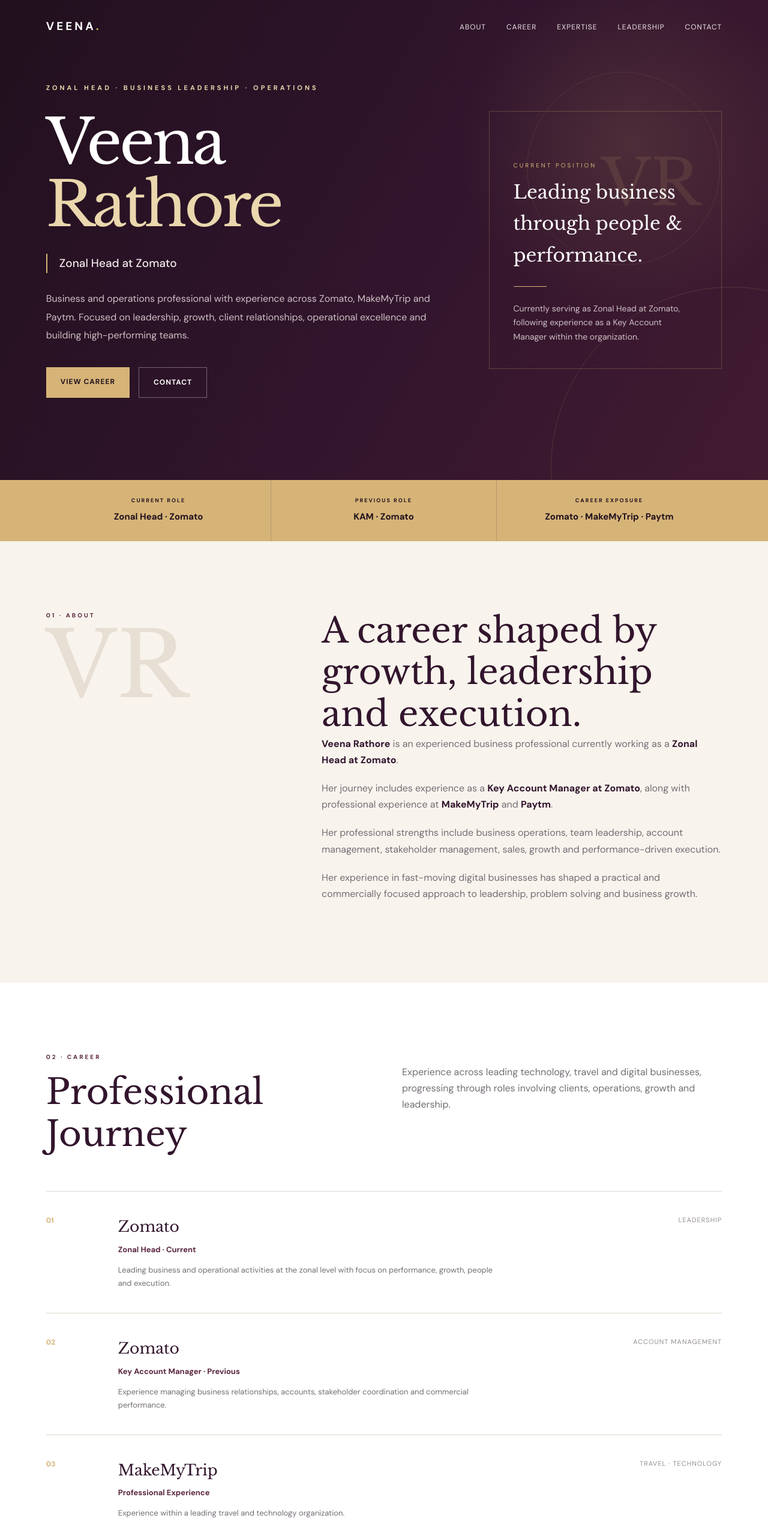
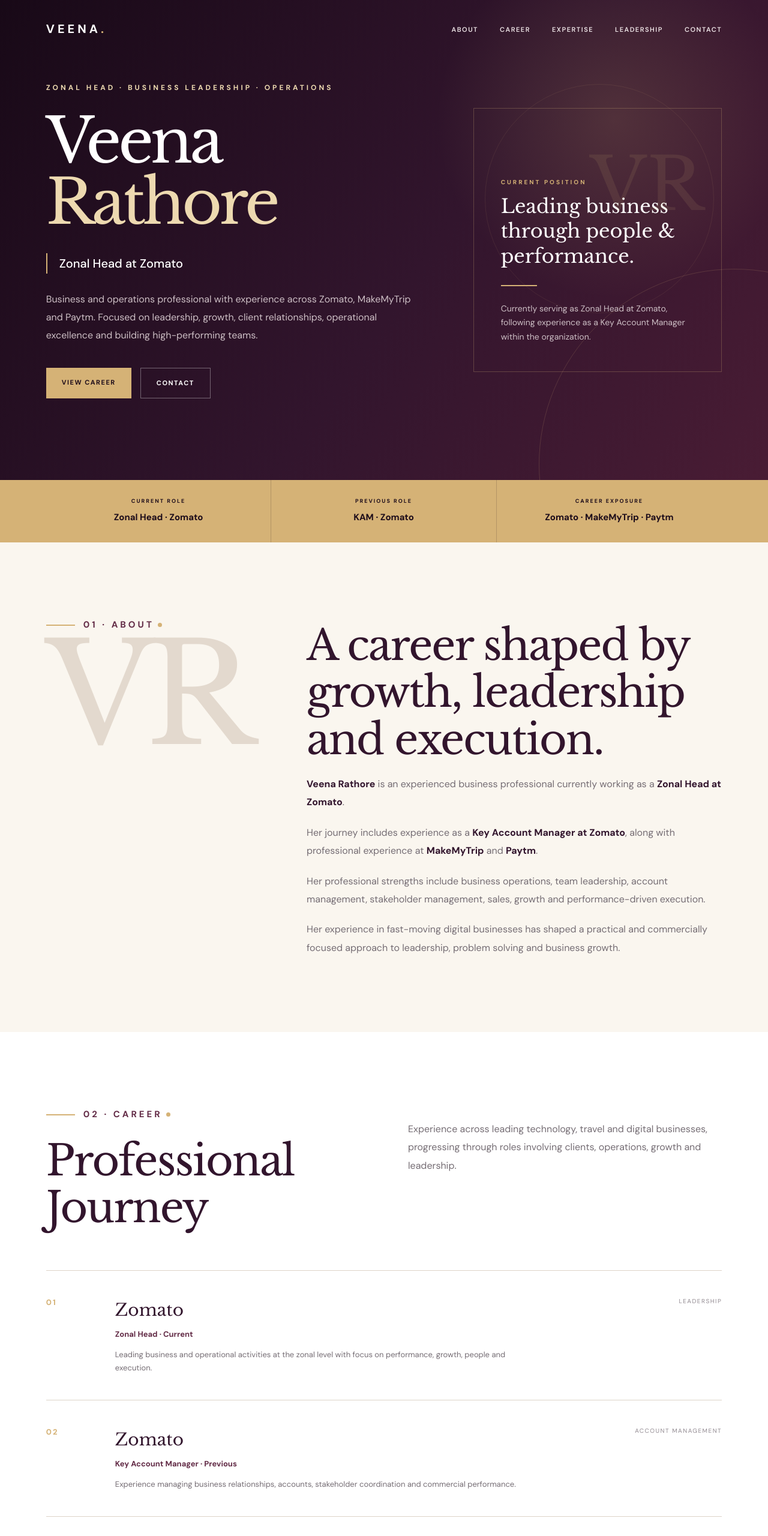
Before and after one commit to Bellabennat/Basma-Al--balaawi-, a plain HTML site: page index.html in a window 1280 px wide. Shown: the top 2560 px of the page at 60% size. Drawn offline with nearby package versions, Linux system fonts and the light colour scheme.

Commit message:
Update index.html

```diff
--- a/index.html
+++ b/index.html
@@ -6,22 +6,24 @@
 
 <title>Veena Rathore | Zonal Head</title>
 
-<meta name="description" content="Veena Rathore — Zonal Head, business leader and operations professional with experience across Zomato, MakeMyTrip and Paytm.">
+<meta name="description" content="Veena Rathore — Zonal Head and business leader with professional experience across Zomato, MakeMyTrip and Paytm.">
 
 <style>
+
 @import url('https://fonts.googleapis.com/css2?family=DM+Sans:wght@400;500;600;700&family=Libre+Baskerville:wght@400;700&display=swap');
 
 :root{
     --plum:#32152d;
-    --plum-dark:#21101e;
-    --wine:#5a263f;
-    --champagne:#d6b477;
-    --champagne-light:#ead7ad;
-    --ivory:#f8f4ed;
+    --plum-dark:#1d0c1a;
+    --wine:#632c47;
+    --champagne:#d5b276;
+    --champagne-light:#edd9b0;
+    --ivory:#faf6ef;
+    --cream:#f0e7db;
     --white:#ffffff;
-    --ink:#27232a;
-    --muted:#746d75;
-    --line:#ded7ce;
+    --text:#29242a;
+    --muted:#756d74;
+    --line:#ddd3c8;
 }
 
 *{
@@ -37,7 +39,7 @@
 body{
     font-family:'DM Sans',sans-serif;
     background:var(--ivory);
-    color:var(--ink);
+    color:var(--text);
     line-height:1.7;
 }
 
@@ -48,32 +50,32 @@
 
 .container{
     width:88%;
-    max-width:1240px;
+    max-width:1280px;
     margin:auto;
 }
 
-/* NAV */
+/* ================= NAVBAR ================= */
 
 .navbar{
     position:absolute;
     top:0;
     left:0;
     width:100%;
-    z-index:20;
+    z-index:50;
 }
 
 .nav{
-    height:88px;
+    height:95px;
     display:flex;
+    align-items:center;
     justify-content:space-between;
-    align-items:center;
 }
 
 .logo{
     color:white;
-    font-size:19px;
+    font-size:20px;
     font-weight:700;
-    letter-spacing:4px;
+    letter-spacing:5px;
 }
 
 .logo span{
@@ -82,15 +84,16 @@
 
 .nav-links{
     display:flex;
-    gap:34px;
+    gap:36px;
     list-style:none;
 }
 
 .nav-links a{
-    color:#eee4e7;
-    font-size:12px;
-    letter-spacing:1px;
+    color:#eee5e7;
+    font-size:11px;
+    font-weight:600;
     text-transform:uppercase;
+    letter-spacing:1.5px;
     transition:.3s;
 }
 
@@ -98,45 +101,45 @@
     color:var(--champagne-light);
 }
 
-/* HERO */
+/* ================= HERO ================= */
 
 .hero{
     min-height:100vh;
-    background:
-        radial-gradient(circle at 82% 30%, rgba(214,180,119,.14), transparent 24%),
-        linear-gradient(120deg,var(--plum-dark),var(--plum) 55%,#421b31);
-    color:white;
+    display:flex;
+    align-items:center;
     position:relative;
     overflow:hidden;
-    display:flex;
-    align-items:center;
+    background:
+        radial-gradient(circle at 80% 25%,rgba(213,178,118,.17),transparent 25%),
+        linear-gradient(125deg,#180917,#32152d 55%,#491c34);
+    color:white;
 }
 
 .hero::before{
     content:"";
     position:absolute;
-    width:600px;
-    height:600px;
-    border:1px solid rgba(214,180,119,.16);
+    width:650px;
+    height:650px;
+    border:1px solid rgba(213,178,118,.18);
     border-radius:50%;
-    right:-240px;
-    bottom:-280px;
+    right:-270px;
+    bottom:-300px;
 }
 
 .hero::after{
     content:"";
     position:absolute;
-    width:320px;
-    height:320px;
-    border:1px solid rgba(214,180,119,.12);
+    width:380px;
+    height:380px;
+    border:1px solid rgba(213,178,118,.10);
     border-radius:50%;
-    right:80px;
-    top:120px;
+    right:90px;
+    top:140px;
 }
 
 .hero-grid{
     display:grid;
-    grid-template-columns:1.25fr .75fr;
+    grid-template-columns:1.2fr .8fr;
     gap:90px;
     align-items:center;
     position:relative;
@@ -145,19 +148,19 @@
 
 .hero-kicker{
     color:var(--champagne-light);
+    font-size:12px;
+    font-weight:700;
+    letter-spacing:4px;
     text-transform:uppercase;
-    letter-spacing:4px;
-    font-size:11px;
-    font-weight:700;
-    margin-bottom:30px;
+    margin-bottom:28px;
 }
 
 .hero h1{
     font-family:'Libre Baskerville',serif;
-    font-size:clamp(54px,8vw,104px);
-    line-height:1.02;
+    font-size:clamp(58px,8vw,108px);
     font-weight:400;
-    letter-spacing:-4px;
+    line-height:1;
+    letter-spacing:-5px;
 }
 
 .hero h1 span{
@@ -166,17 +169,16 @@
 }
 
 .hero-role{
-    margin-top:28px;
+    margin-top:32px;
+    border-left:2px solid var(--champagne);
     padding-left:20px;
-    border-left:2px solid var(--champagne);
-    color:#f0e8e9;
-    font-size:19px;
+    font-size:20px;
     font-weight:500;
 }
 
 .hero-copy{
+    max-width:690px;
     margin-top:28px;
-    max-width:680px;
     color:#cdbfc5;
     font-size:16px;
     line-height:1.9;
@@ -190,11 +192,11 @@
 
 .btn{
     display:inline-block;
-    padding:14px 24px;
-    font-size:12px;
+    padding:15px 26px;
+    font-size:11px;
     font-weight:700;
-    letter-spacing:1px;
     text-transform:uppercase;
+    letter-spacing:1.5px;
     transition:.3s;
 }
 
@@ -205,11 +207,12 @@
 
 .btn-primary:hover{
     background:var(--champagne-light);
+    transform:translateY(-2px);
 }
 
 .btn-secondary{
+    color:white;
     border:1px solid rgba(255,255,255,.35);
-    color:white;
 }
 
 .btn-secondary:hover{
@@ -217,12 +220,12 @@
     color:var(--champagne-light);
 }
 
-/* HERO SIDE */
+/* HERO CARD */
 
-.hero-side{
-    min-height:430px;
-    border:1px solid rgba(214,180,119,.25);
-    padding:40px;
+.hero-card{
+    min-height:440px;
+    border:1px solid rgba(213,178,118,.28);
+    padding:45px;
     display:flex;
     flex-direction:column;
     justify-content:flex-end;
@@ -231,41 +234,42 @@
 
 .monogram{
     position:absolute;
-    top:30px;
-    right:35px;
+    top:25px;
+    right:30px;
     font-family:'Libre Baskerville',serif;
-    font-size:105px;
-    color:rgba(214,180,119,.12);
+    font-size:120px;
+    color:rgba(213,178,118,.11);
 }
 
-.side-label{
+.card-label{
     color:var(--champagne);
     font-size:10px;
+    font-weight:700;
     letter-spacing:3px;
     text-transform:uppercase;
-    margin-bottom:10px;
 }
 
-.hero-side h3{
+.hero-card h3{
+    margin-top:12px;
     font-family:'Libre Baskerville',serif;
-    font-size:31px;
+    font-size:32px;
+    line-height:1.3;
     font-weight:400;
-    margin-bottom:18px;
 }
 
-.hero-side p{
+.card-line{
+    width:60px;
+    height:2px;
+    background:var(--champagne);
+    margin:26px 0;
+}
+
+.hero-card p{
     color:#cdbfc5;
     font-size:14px;
 }
 
-.side-line{
-    width:55px;
-    height:1px;
-    background:var(--champagne);
-    margin:25px 0;
-}
-
-/* STAT BAR */
+/* ================= STATS ================= */
 
 .stats{
     background:var(--champagne);
@@ -278,21 +282,21 @@
 }
 
 .stat{
-    padding:27px;
+    padding:28px;
     text-align:center;
-    border-right:1px solid rgba(50,21,45,.18);
+    border-right:1px solid rgba(30,12,26,.18);
 }
 
 .stat:last-child{
-    border:none;
+    border-right:none;
 }
 
 .stat small{
     display:block;
     font-size:9px;
+    font-weight:800;
     text-transform:uppercase;
     letter-spacing:2px;
-    font-weight:700;
     margin-bottom:5px;
 }
 
@@ -300,37 +304,58 @@
     font-size:15px;
 }
 
-/* GENERAL SECTIONS */
+/* ================= SECTIONS ================= */
 
 section{
-    padding:115px 0;
+    padding:125px 0;
 }
 
 .section-kicker{
     color:var(--wine);
-    font-size:10px;
+    display:flex;
+    align-items:center;
+    gap:14px;
+    font-size:15px;
     font-weight:800;
     text-transform:uppercase;
-    letter-spacing:3px;
-    margin-bottom:16px;
+    letter-spacing:4px;
+    margin-bottom:25px;
+}
+
+.section-kicker::before{
+    content:"";
+    width:48px;
+    height:2px;
+    background:var(--champagne);
+}
+
+.section-kicker::after{
+    content:"";
+    width:7px;
+    height:7px;
+    border-radius:50%;
+    background:var(--champagne);
+    margin-left:-8px;
 }
 
 .section-title{
     font-family:'Libre Baskerville',serif;
-    font-size:clamp(36px,5vw,58px);
-    line-height:1.2;
+    font-size:clamp(43px,5.5vw,70px);
     font-weight:400;
+    line-height:1.12;
+    letter-spacing:-2px;
     color:var(--plum);
 }
 
 .section-intro{
     color:var(--muted);
     max-width:680px;
-    margin-top:20px;
+    margin-top:22px;
     font-size:16px;
+    line-height:1.9;
 }
 
-/* ABOUT */
+/* ================= ABOUT ================= */
 
 .about{
     background:var(--ivory);
@@ -338,38 +363,46 @@
 
 .about-grid{
     display:grid;
-    grid-template-columns:.7fr 1.3fr;
+    grid-template-columns:.65fr 1.35fr;
     gap:100px;
+    align-items:start;
 }
 
 .about-mark{
     font-family:'Libre Baskerville',serif;
-    font-size:150px;
-    color:#e7ded4;
-    line-height:.8;
+    font-size:clamp(160px,18vw,245px);
+    line-height:.7;
+    letter-spacing:-14px;
+    color:#e3d9ce;
+    margin-top:25px;
+}
+
+.about-content{
+    padding-top:8px;
 }
 
 .about-content p{
     color:var(--muted);
-    margin-bottom:20px;
     font-size:16px;
+    margin-top:20px;
+    line-height:1.9;
 }
 
 .about-content strong{
     color:var(--plum);
 }
 
-/* CAREER */
+/* ================= CAREER ================= */
 
 .career{
     background:white;
 }
 
-.career-header{
+.career-top{
     display:grid;
     grid-template-columns:1fr 1fr;
-    gap:60px;
-    margin-bottom:60px;
+    gap:80px;
+    margin-bottom:65px;
 }
 
 .career-list{
@@ -378,28 +411,29 @@
 
 .career-item{
     display:grid;
-    grid-template-columns:90px 1fr 180px;
+    grid-template-columns:85px 1fr 190px;
     gap:30px;
-    padding:38px 0;
+    padding:42px 0;
     border-bottom:1px solid var(--line);
     transition:.3s;
 }
 
 .career-item:hover{
-    padding-left:15px;
     background:#fffdf9;
+    padding-left:18px;
 }
 
-.career-num{
+.career-number{
     color:var(--champagne);
-    font-size:12px;
+    font-size:13px;
     font-weight:800;
+    letter-spacing:2px;
 }
 
 .career-company{
+    font-family:'Libre Baskerville',serif;
     color:var(--plum);
-    font-family:'Libre Baskerville',serif;
-    font-size:25px;
+    font-size:28px;
 }
 
 .career-role{
@@ -412,19 +446,19 @@
 .career-description{
     color:var(--muted);
     font-size:13px;
+    max-width:680px;
     margin-top:12px;
-    max-width:650px;
 }
 
 .career-type{
     text-align:right;
-    color:#958d91;
-    font-size:11px;
+    color:#918990;
+    font-size:10px;
     text-transform:uppercase;
-    letter-spacing:1px;
+    letter-spacing:1.5px;
 }
 
-/* EXPERTISE */
+/* ================= EXPERTISE ================= */
 
 .expertise{
     background:var(--plum-dark);
@@ -444,17 +478,17 @@
 }
 
 .expertise-grid{
-    margin-top:60px;
     display:grid;
     grid-template-columns:repeat(2,1fr);
+    margin-top:65px;
     gap:1px;
     background:rgba(255,255,255,.12);
 }
 
 .expertise-item{
     background:var(--plum-dark);
-    padding:38px;
-    min-height:220px;
+    padding:42px;
+    min-height:230px;
     transition:.3s;
 }
 
@@ -465,40 +499,40 @@
 .expertise-number{
     color:var(--champagne);
     font-size:11px;
+    font-weight:800;
     letter-spacing:2px;
-    font-weight:800;
     margin-bottom:40px;
 }
 
 .expertise-item h3{
     font-family:'Libre Baskerville',serif;
-    font-size:23px;
+    font-size:24px;
     font-weight:400;
-    margin-bottom:10px;
+    margin-bottom:12px;
 }
 
 .expertise-item p{
-    color:#c6b8bf;
+    color:#c5b7be;
     font-size:14px;
 }
 
-/* LEADERSHIP */
+/* ================= LEADERSHIP ================= */
 
 .leadership{
-    background:#eee7de;
+    background:var(--cream);
 }
 
 .leadership-grid{
     display:grid;
     grid-template-columns:repeat(4,1fr);
-    margin-top:55px;
-    border-top:1px solid #d1c7bc;
-    border-bottom:1px solid #d1c7bc;
+    margin-top:65px;
+    border-top:1px solid #d1c5b9;
+    border-bottom:1px solid #d1c5b9;
 }
 
 .leadership-item{
-    padding:38px 25px;
-    border-right:1px solid #d1c7bc;
+    padding:42px 27px;
+    border-right:1px solid #d1c5b9;
 }
 
 .leadership-item:last-child{
@@ -506,10 +540,10 @@
 }
 
 .leadership-item h3{
+    font-family:'Libre Baskerville',serif;
     color:var(--plum);
-    font-family:'Libre Baskerville',serif;
-    font-size:19px;
-    margin-bottom:12px;
+    font-size:20px;
+    margin-bottom:14px;
 }
 
 .leadership-item p{
@@ -517,7 +551,7 @@
     font-size:13px;
 }
 
-/* CONTACT */
+/* ================= CONTACT ================= */
 
 .contact{
     background:white;
@@ -526,7 +560,7 @@
 .contact-grid{
     display:grid;
     grid-template-columns:1fr 1fr;
-    gap:90px;
+    gap:100px;
     align-items:center;
 }
 
@@ -542,10 +576,10 @@
 .contact-item small{
     display:block;
     color:var(--wine);
+    font-size:9px;
+    font-weight:800;
     text-transform:uppercase;
     letter-spacing:2px;
-    font-size:9px;
-    font-weight:800;
     margin-bottom:5px;
 }
 
@@ -558,7 +592,7 @@
 .contact-card{
     background:var(--plum);
     color:white;
-    padding:60px;
+    padding:65px;
     position:relative;
     overflow:hidden;
 }
@@ -566,33 +600,34 @@
 .contact-card::after{
     content:"";
     position:absolute;
-    width:250px;
-    height:250px;
-    border:1px solid rgba(214,180,119,.2);
+    width:280px;
+    height:280px;
+    border:1px solid rgba(213,178,118,.2);
     border-radius:50%;
-    right:-120px;
-    bottom:-120px;
+    right:-140px;
+    bottom:-140px;
 }
 
 .contact-card h3{
-    font-family:'Libre Baskerville',serif;
-    font-size:35px;
-    font-weight:400;
     position:relative;
     z-index:2;
+    font-family:'Libre Baskerville',serif;
+    font-size:38px;
+    line-height:1.3;
+    font-weight:400;
 }
 
 .contact-card p{
-    color:#cdbfc5;
-    margin:20px 0 30px;
     position:relative;
     z-index:2;
+    color:#cdbfc5;
+    margin:22px 0 32px;
 }
 
-/* FOOTER */
+/* ================= FOOTER ================= */
 
 footer{
-    background:#170b15;
+    background:#160a14;
     color:#9f9198;
     padding:30px 0;
     font-size:12px;
@@ -607,7 +642,7 @@
     color:white;
 }
 
-/* RESPONSIVE */
+/* ================= RESPONSIVE ================= */
 
 @media(max-width:900px){
 
@@ -616,19 +651,19 @@
     }
 
     .hero{
-        padding:140px 0 90px;
+        padding:145px 0 90px;
     }
 
     .hero-grid,
     .about-grid,
-    .career-header,
+    .career-top,
     .contact-grid{
         grid-template-columns:1fr;
-        gap:50px;
+        gap:55px;
     }
 
-    .hero-side{
-        min-height:300px;
+    .hero-card{
+        min-height:320px;
     }
 
     .career-item{
@@ -646,6 +681,7 @@
     .leadership-grid{
         grid-template-columns:1fr 1fr;
     }
+
 }
 
 @media(max-width:600px){
@@ -655,11 +691,17 @@
     }
 
     section{
-        padding:80px 0;
+        padding:85px 0;
     }
 
     .hero h1{
-        font-size:55px;
+        font-size:56px;
+        letter-spacing:-3px;
+    }
+
+    .hero-kicker{
+        font-size:10px;
+        letter-spacing:2.5px;
     }
 
     .hero-buttons{
@@ -673,15 +715,24 @@
 
     .stat{
         border-right:none;
-        border-bottom:1px solid rgba(50,21,45,.18);
+        border-bottom:1px solid rgba(30,12,26,.18);
     }
 
     .stat:last-child{
         border-bottom:none;
     }
 
+    .section-kicker{
+        font-size:12px;
+        letter-spacing:3px;
+    }
+
+    .section-title{
+        font-size:42px;
+    }
+
     .about-mark{
-        font-size:90px;
+        font-size:125px;
     }
 
     .leadership-grid{
@@ -690,7 +741,7 @@
 
     .leadership-item{
         border-right:none;
-        border-bottom:1px solid #d1c7bc;
+        border-bottom:1px solid #d1c5b9;
     }
 
     .leadership-item:last-child{
@@ -698,13 +749,23 @@
     }
 
     .contact-card{
-        padding:35px;
+        padding:38px;
+    }
+
+    .contact-card h3{
+        font-size:30px;
     }
 
     .footer-inner{
         display:block;
     }
+
+    .footer-inner div + div{
+        margin-top:8px;
     }
+
+}
+
 </style>
 </head>
 
@@ -713,6 +774,7 @@
 <!-- NAVIGATION -->
 
 <nav class="navbar">
+
 <div class="container nav">
 
 <a href="#home" class="logo">
@@ -728,6 +790,7 @@
 </ul>
 
 </div>
+
 </nav>
 
 
@@ -760,6 +823,7 @@
 </p>
 
 <div class="hero-buttons">
+
 <a href="#career" class="btn btn-primary">
 View Career
 </a>
@@ -767,12 +831,13 @@
 <a href="#contact" class="btn btn-secondary">
 Contact
 </a>
+
 </div>
 
 </div>
 
 
-        <div class="hero-side">
+<div class="hero-card">
 
 <div class="monogram">
 VR
@@ -780,21 +845,20 @@
 
 <div>
 
-                <div class="side-label">
+<div class="card-label">
 Current Position
 </div>
 
 <h3>
-                    Leading business<br>
-                    through people & performance.
+Leading business through
+people & performance.
 </h3>
 
-                <div class="side-line"></div>
+<div class="card-line"></div>
 
 <p>
 Currently serving as Zonal Head at Zomato, following
-                    experience as a Key Account Manager within the
-                    organization.
+experience as a Key Account Manager within the organization.
 </p>
 
 </div>
@@ -854,13 +918,14 @@
 <div class="about-content">
 
 <h2 class="section-title">
-                A career shaped by growth, leadership and execution.
+A career shaped by growth,
+leadership and execution.
 </h2>
 
 <p>
 <strong>Veena Rathore</strong> is an experienced business
-                professional currently working as a <strong>Zonal Head at
-                Zomato</strong>.
+professional currently working as a
+<strong>Zonal Head at Zomato</strong>.
 </p>
 
 <p>
@@ -895,7 +960,7 @@
 
 <div class="container">
 
-        <div class="career-header">
+<div class="career-top">
 
 <div>
 
@@ -904,7 +969,8 @@
 </div>
 
 <h2 class="section-title">
-                    Professional Journey
+Professional
+Journey
 </h2>
 
 </div>
@@ -920,9 +986,10 @@
 
 <div class="career-list">
 
+
 <div class="career-item">
 
-                <div class="career-num">
+<div class="career-number">
 01
 </div>
 
@@ -953,7 +1020,7 @@
 
 <div class="career-item">
 
-                <div class="career-num">
+<div class="career-number">
 02
 </div>
 
@@ -983,7 +1050,7 @@
 
 <div class="career-item">
 
-                <div class="career-num">
+<div class="career-number">
 03
 </div>
 
@@ -1013,7 +1080,7 @@
 
 <div class="career-item">
 
-                <div class="career-num">
+<div class="career-number">
 04
 </div>
 
@@ -1040,6 +1107,7 @@
 
 </div>
 
+
 </div>
 
 </div>
@@ -1058,7 +1126,8 @@
 </div>
 
 <h2 class="section-title">
-            What drives professional performance.
+What drives professional
+performance.
 </h2>
 
 <p class="section-intro">
@@ -1068,6 +1137,7 @@
 
 
 <div class="expertise-grid">
+
 
 <div class="expertise-item">
 
@@ -1175,6 +1245,7 @@
 
 </div>
 
+
 </div>
 
 </div>
@@ -1193,11 +1264,13 @@
 </div>
 
 <h2 class="section-title">
-            Leadership with a focus on people and performance.
+Leadership with a focus on
+people and performance.
 </h2>
 
 
 <div class="leadership-grid">
+
 
 <div class="leadership-item">
 
@@ -1252,6 +1325,7 @@
 
 </div>
 
+
 </div>
 
 </div>
@@ -1276,8 +1350,8 @@
 </h2>
 
 <p class="section-intro">
-                For professional opportunities, collaborations or business
-                conversations.
+For professional opportunities, collaborations or
+business conversations.
 </p>
 
 
@@ -1289,8 +1363,8 @@
 Email
 </small>
 
-                    <a href="mailto:Basmaalbalaawi12@gmail.com">
-                        Basmaalbalaawi12@gmail.com
+<a href="mailto:Veenarathore@gmail.com">
+Veenarathore@gmail.com
 </a>
 
 </div>
@@ -1316,15 +1390,16 @@
 <div class="contact-card">
 
 <h3>
-                Good leadership begins with a conversation.
+Good leadership begins
+with a conversation.
 </h3>
 
 <p>
-                Connect for professional opportunities, collaborations and
-                business discussions.
+Connect for professional opportunities, collaborations
+and business discussions.
 </p>
 
-            <a href="mailto:Basmaalbalaawi12@gmail.com"
+<a href="mailto:Veenarathore@gmail.com"
 class="btn btn-primary">
 Send Email
 </a>
```
Lines whose indentation alone changed are shown as unchanged.
